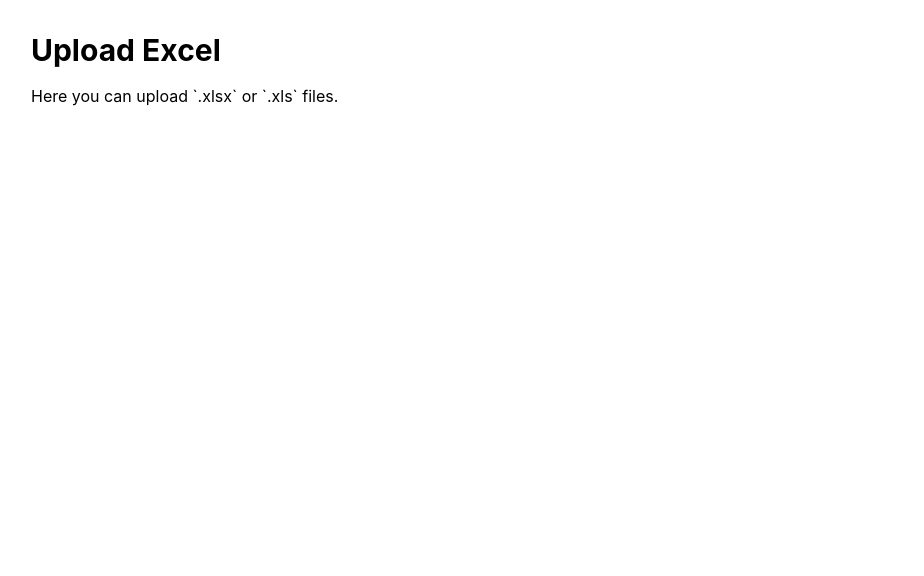
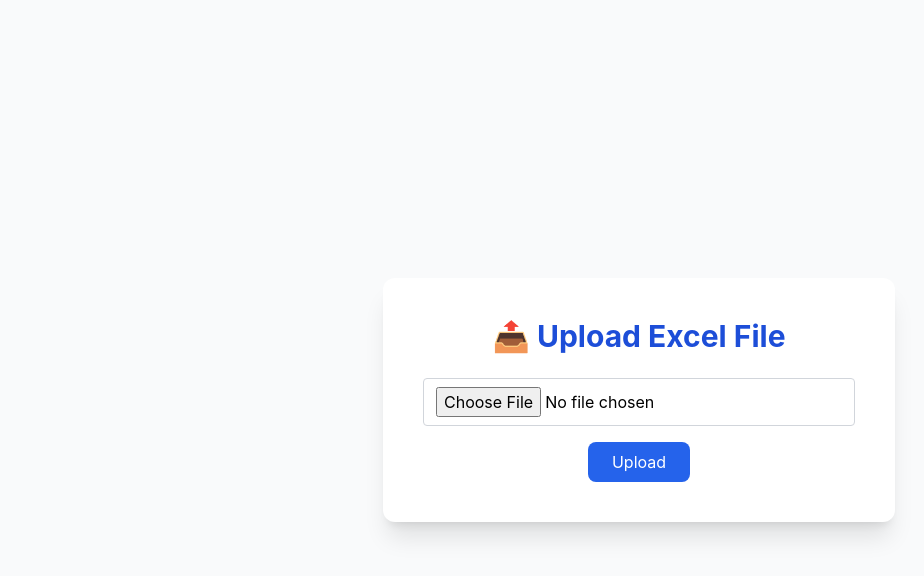
Before and after one commit to Megha03-coder/Excel-analytics-Platform, a React (Create React App) app in the folder frontend/: page /upload-excel in a window 1280 px wide. Shown: the top 576 px of the page, without its empty margins (1-925 px from the left). Built offline with nearby package versions, Linux system fonts and the light colour scheme.

Commit message:
adding components

```diff
--- a/frontend/package.json
+++ b/frontend/package.json
@@ -10,6 +10,7 @@
     "autoprefixer": "^10.4.21",
     "axios": "^1.9.0",
     "framer-motion": "^12.16.0",
+    "jwt-decode": "^4.0.0",
     "lucide-react": "^0.514.0",
     "postcss": "^8.5.4",
     "react": "^19.1.0",
--- a/frontend/src/App.js
+++ b/frontend/src/App.js
@@ -22,7 +22,7 @@ export default function App() {
         <Route path="/ai-insights" element={<AIInsights />} />
         <Route path="/admin-dashboard" element={<AdminDashboard />} />
         <Route
-    path="/dashboard"
+    path="/dashboard/*"
     element={
       <ProtectedRoute>
         <DashboardPage />
--- a/frontend/src/components/UploadExcel.jsx
+++ b/frontend/src/components/UploadExcel.jsx
@@ -1,12 +1,60 @@
-import React from "react";
+// UploadExcel.jsx
+import { useState, useEffect } from "react";
+import axios from "axios";
+import {jwtDecode} from "jwt-decode";
 
-const UploadExcel = () => {
+export default function UploadExcel() {
+  const [file, setFile] = useState(null);
+  const [status, setStatus] = useState("");
+  const [userId, setUserId] = useState("");
+
+  useEffect(() => {
+    const token = localStorage.getItem("token");
+    if (token) {
+      const decoded = jwtDecode(token);
+      setUserId(decoded.id);
+    }
+  }, []);
+
+  const handleUpload = async () => {
+    if (!file) return alert("Please select a file");
+
+    const formData = new FormData();
+    formData.append("file", file);
+    formData.append("userId", userId);
+
+    try {
+      const res = await axios.post("http://localhost:5000/api/upload", formData);
+      console.log("✅ Upload response:", res.data);
+      setStatus("✅ File uploaded successfully!");
+    } catch (err) {
+      console.error("❌ Upload failed:", err.response?.data || err.message);
+      setStatus("❌ Upload failed: " + (err.response?.data?.error || err.message));
+    }
+  };
+
   return (
-    <div className="p-8">
-      <h1 className="text-3xl font-bold mb-4">Upload Excel</h1>
-      <p>Here you can upload `.xlsx` or `.xls` files.</p>
+    <div className="p-10 flex justify-center items-center min-h-screen bg-gray-50">
+      <div className="bg-white rounded-xl shadow-xl p-10 w-full max-w-lg text-center">
+        <h1 className="text-3xl font-bold text-blue-700 mb-6">📤 Upload Excel File</h1>
+        <input
+          type="file"
+          accept=".xlsx, .xls"
+          onChange={(e) => setFile(e.target.files[0])}
+          className="mb-4 w-full border border-gray-300 rounded px-3 py-2"
+        />
+        <button
+          onClick={handleUpload}
+          className="bg-blue-600 text-white px-6 py-2 rounded-lg hover:bg-blue-700 transition"
+        >
+          Upload
+        </button>
+        {status && (
+          <p className={`mt-4 text-sm ${status.includes("✅") ? "text-green-600" : "text-red-600"}`}>
+            {status}
+          </p>
+        )}
+      </div>
     </div>
   );
-};
-
-export default UploadExcel;
+}
--- a/frontend/src/pages/DashboardPage.jsx
+++ b/frontend/src/pages/DashboardPage.jsx
@@ -1,4 +1,3 @@
-// src/pages/DashboardPage.jsx
 import React, { useState } from "react";
 import { Link, Routes, Route, useLocation } from "react-router-dom";
 import {
@@ -44,7 +43,10 @@ const DashboardPage = () => {
           ) : (
             <UserCircle size={28} />
           )}
-          <button onClick={() => setIsSidebarOpen(!isSidebarOpen)} className="text-white">
+          <button
+            onClick={() => setIsSidebarOpen(!isSidebarOpen)}
+            className="text-white"
+          >
             {isSidebarOpen ? <X /> : <Menu />}
           </button>
         </div>
@@ -53,7 +55,7 @@ const DashboardPage = () => {
         <nav className="flex flex-col p-4 gap-4">
           {navItems.map((item) => (
             <Link
-              to={item.path}
+              to={`/dashboard/${item.path}`}
               key={item.name}
               className={`flex items-center gap-3 px-3 py-2 rounded-lg transition-all duration-200 hover:bg-white/10 ${
                 location.pathname.includes(item.path)
@@ -67,43 +69,61 @@ const DashboardPage = () => {
           ))}
         </nav>
       </aside>
-     <div className="p-6 space-y-6 bg-gray-50 min-h-screen">
-  <h2 className="text-3xl font-extrabold text-green-700 mb-4">Welcome to Excel Analytics Platform</h2>
+
+      {/* Main Content */}
+      <main className="flex-1 p-6 overflow-y-auto bg-gray-50">
+        <Routes>
+          {/* Default welcome page */}
+          <Route
+            path="/"
+            element={
+              <div className="space-y-6">
+                <h2 className="text-3xl font-extrabold text-green-700 mb-4">
+                  Welcome to Excel Analytics Platform
+                </h2>
 
                 <div className="grid grid-cols-1 md:grid-cols-2 gap-6">
-    {/* Feature Highlights */}
                   <div className="bg-white border-l-4 border-green-500 shadow-md rounded-lg p-5">
-      <h3 className="text-xl font-bold text-gray-800 mb-2">📊 Upload & Analyze Excel Files</h3>
+                    <h3 className="text-xl font-bold text-gray-800 mb-2">
+                      📊 Upload & Analyze Excel Files
+                    </h3>
                     <p className="text-gray-700">
-        Upload `.xlsx` or `.xls` files and instantly visualize your data using dynamic charts and tables.
+                      Upload `.xlsx` or `.xls` files and instantly visualize your
+                      data using dynamic charts and tables.
                     </p>
                   </div>
-
                   <div className="bg-white border-l-4 border-blue-500 shadow-md rounded-lg p-5">
-      <h3 className="text-xl font-bold text-gray-800 mb-2">🧠 AI Insights (Coming Soon)</h3>
+                    <h3 className="text-xl font-bold text-gray-800 mb-2">
+                      🧠 AI Insights (Coming Soon)
+                    </h3>
                     <p className="text-gray-700">
-        Automatically generate insights and summaries from your Excel data using AI.
+                      Automatically generate insights and summaries from your
+                      Excel data using AI.
                     </p>
                   </div>
-
                   <div className="bg-white border-l-4 border-yellow-500 shadow-md rounded-lg p-5">
-      <h3 className="text-xl font-bold text-gray-800 mb-2">📁 Upload History</h3>
+                    <h3 className="text-xl font-bold text-gray-800 mb-2">
+                      📁 Upload History
+                    </h3>
                     <p className="text-gray-700">
-        Access and manage your previously uploaded files, including data and visualizations.
+                      Access and manage your previously uploaded files.
                     </p>
                   </div>
-
                   <div className="bg-white border-l-4 border-purple-500 shadow-md rounded-lg p-5">
-      <h3 className="text-xl font-bold text-gray-800 mb-2">🛠️ Admin Dashboard</h3>
+                    <h3 className="text-xl font-bold text-gray-800 mb-2">
+                      🛠️ Admin Dashboard
+                    </h3>
                     <p className="text-gray-700">
-        Admins can manage users, uploaded files, and platform statistics (restricted access).
+                      Admins can manage users, files, and platform statistics.
                     </p>
                   </div>
                 </div>
 
-  {/* Spreadsheet Style Visual */}
+                {/* Sample Data Table */}
                 <div className="mt-8 bg-white shadow-lg rounded-lg p-4">
-    <h4 className="text-lg font-semibold text-gray-800 mb-2">📋 Sample Data Preview</h4>
+                  <h4 className="text-lg font-semibold text-gray-800 mb-2">
+                    📋 Sample Data Preview
+                  </h4>
                   <div className="overflow-x-auto">
                     <table className="min-w-full border border-gray-300 text-sm text-left">
                       <thead className="bg-green-100 text-gray-700 uppercase tracking-wider">
@@ -132,12 +152,10 @@ const DashboardPage = () => {
                   </div>
                 </div>
               </div>
+            }
+          />
 
-
-
-      {/* Main Content */}
-      <main className="flex-1 p-6 overflow-y-auto">
-        <Routes>
+          {/* Other nested routes */}
           <Route path="upload" element={<UploadExcel />} />
           <Route path="history" element={<UploadHistory />} />
           <Route path="ai" element={<AIInsights />} />
```
Also changed, not shown: 1 other file (tests, documents, lock files or other folders). Lines whose indentation alone changed are shown as unchanged.
